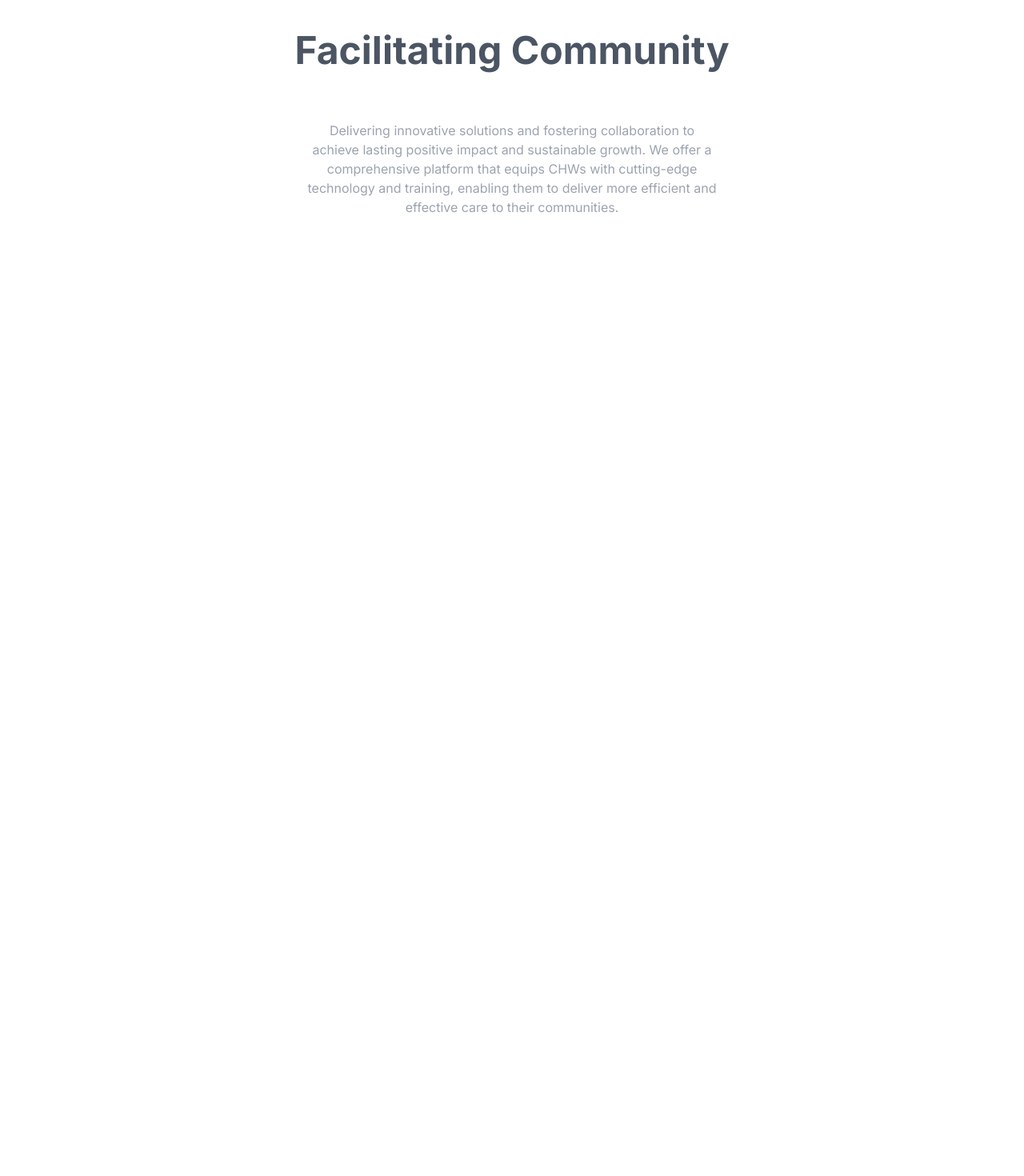
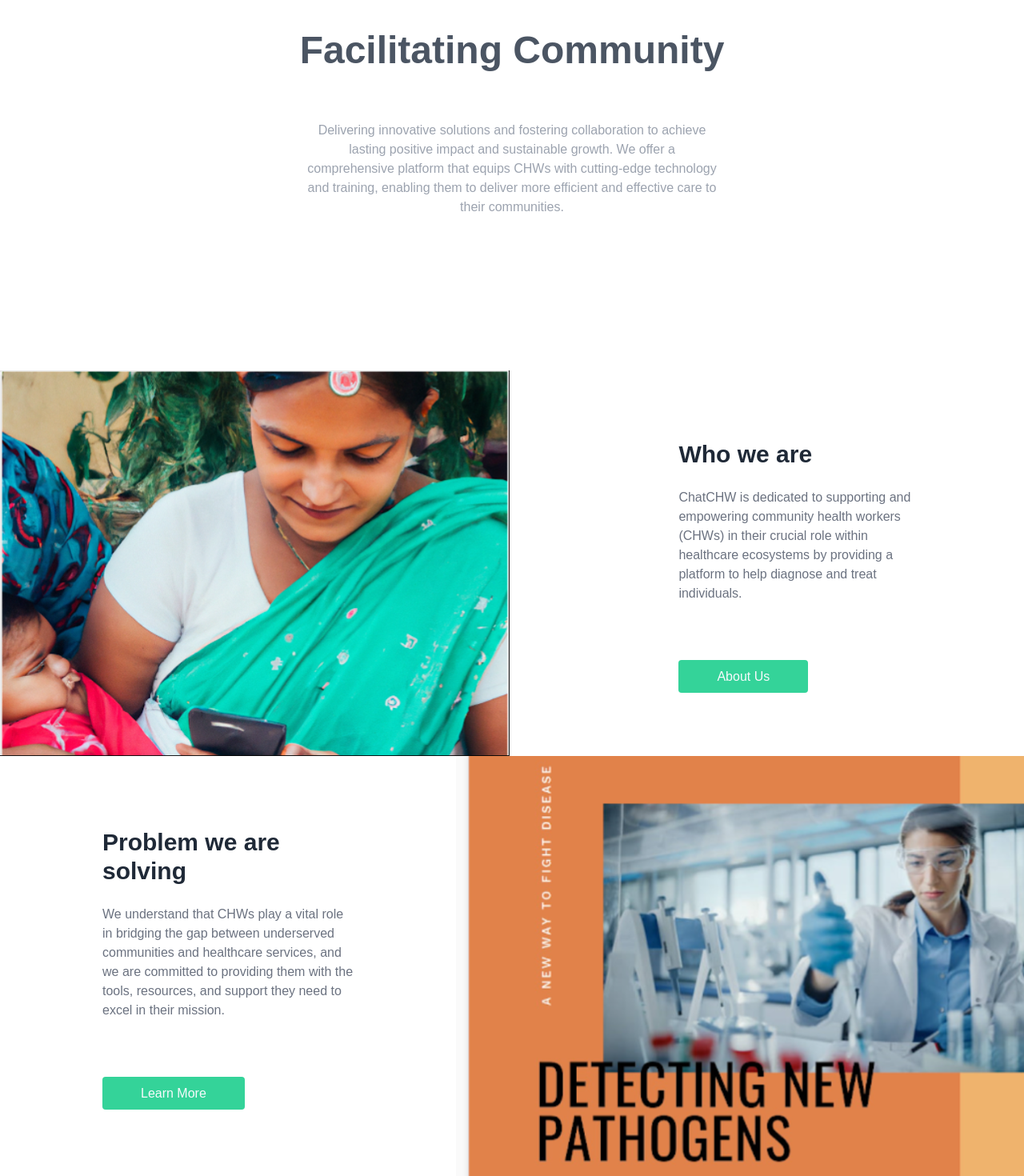
Before and after one commit to SamuelLo1/ChatCHW_Web, a Next.js app: page / in a window 1280 px wide. Shown: the part 489-1959 px from the top of the page at 80% size. Before the commit the page ends 824 px from the top, so only its background shows below. Built offline with nearby package versions, Linux system fonts and the light colour scheme.

Commit message:
finished more of homepage

```diff
--- a/app/(landing)/page.tsx
+++ b/app/(landing)/page.tsx
@@ -1,4 +1,5 @@
 import Image from "next/image";
+import Link from "next/link";
 
 const HomePage = () => {
 
@@ -16,16 +17,16 @@ const HomePage = () => {
 
 
   return (
-    <div>
-      <div className="flex items-center justify-evenly">
+    <body>
+      <div className="flex items-center justify-evenly ">
         {/*SlideShow*/ }
 
         <div className="relative max-w-[650px] h-[480px] py-16 px-4 ">
 
             <Image
             src={"/assets/home.svg"}
-            height={379}
-            width={347}
+            height={347}
+            width={379}
             alt = "image"
             className='bg-center bg-cover'
 
@@ -35,23 +36,78 @@ const HomePage = () => {
 
 
         <div className="align-middle flex-wrap ml-4 w-4/12 overflow-wrap " >
-           <h1 className="	text-7xl tracking-wide text-gray-600 ">Empowering community health workers</h1>
+           <h1 className="font-ubuntu text-7xl tracking-wide text-gray-600 ">Empowering community health workers</h1>
         </div>
 
 
       </div>
-      <div className ="w-full ">
-          <section className="text-center px-36 pt-6 text-5xl font-bold text-gray-600">
+      <div className ="w-full mb-32 ">
+          <section className="font-ubuntu text-center px-36 pt-6 text-5xl font-bold text-gray-600">
             <h1> Facilitating Community</h1>
           </section>
 
-          <section className="text-gray-400 text-center py-16 px-96 flex-wrap ">
+          <section className="text-gray-400 font-ubuntu text-center py-16 px-96 flex-wrap ">
             <p>Delivering innovative solutions and fostering collaboration to achieve lasting positive impact and sustainable growth.
               We offer a comprehensive platform that equips CHWs with cutting-edge technology and training, enabling them to deliver
               more efficient and effective care to their communities.</p>
           </section>
       </div>
-    </div>
+
+      <div className ="flex items-center justify-evenly">
+        <div className ="mr-20 ">
+          <Image
+            src = "/assets/nurse.svg"
+            height ={547}
+            width = {810}
+            alt = "image"
+            className="bg-center bg-cover"
+          />
+        </div>
+        <div className = "font-ubuntu align-middle flex-wrap px-32 w-1/2 overflow-wrap">
+          <h1 className = "text-3xl text-gray-800 font-bold	mb-6">  Who we are   </h1>
+          <p className=" text-gray-500 mb-20">
+            ChatCHW is dedicated to supporting and empowering community health workers (CHWs)
+            in their crucial role within healthcare ecosystems by providing a platform to help
+            diagnose and treat individuals.
+          </p>
+          <Link
+            href ="/about"
+            className="hover:bg-emerald-600 px-12 text-slate-50	py-3 rounded  bg-emerald-400	"
+          >
+            About Us
+          </Link>
+
+        </div>
+      </div>
+      <div className = "flex items-center justify-evenly">
+        <div className="font-ubuntu align-middle flex-wrap px-32 w-1/2 overflow-wrap">
+          <h1 className = "text-3xl text-gray-800 font-bold	mb-6">Problem we are solving</h1>
+          <p className=" text-gray-500 mb-20">We understand that CHWs play a vital role in bridging the gap between
+            underserved communities and healthcare services, and we are
+             committed to providing them with the tools, resources,
+              and support they need to excel in their mission.
+          </p>
+          <Link
+            href ="/about"
+            className="hover:bg-emerald-600 px-12 text-slate-50	py-3 rounded  bg-emerald-400	"
+          >
+            Learn More
+          </Link>
+        </div>
+        <div>
+          <Image
+            src = "/assets/lab.svg"
+            height ={600}
+            width = {870}
+            alt = "image"
+            className="bg-center bg-cover "
+          />
+        </div>
+
+      </div>
+    </body>
+
+
 
   )
 }
--- a/tailwind.config.js
+++ b/tailwind.config.js
@@ -10,6 +10,7 @@ module.exports = {
       fontFamily: {
         satoshi: ['Satoshi', 'sans-serif'],
         inter: ['Inter', 'sans-serif'],
+        ubuntu: ['Ubuntu, sans-serif']
       },
       colors: {
         'primary-orange': '#FF5722',
```
Also changed, not shown: public/assets/lab.svg (added), public/assets/nurse.svg (added).
